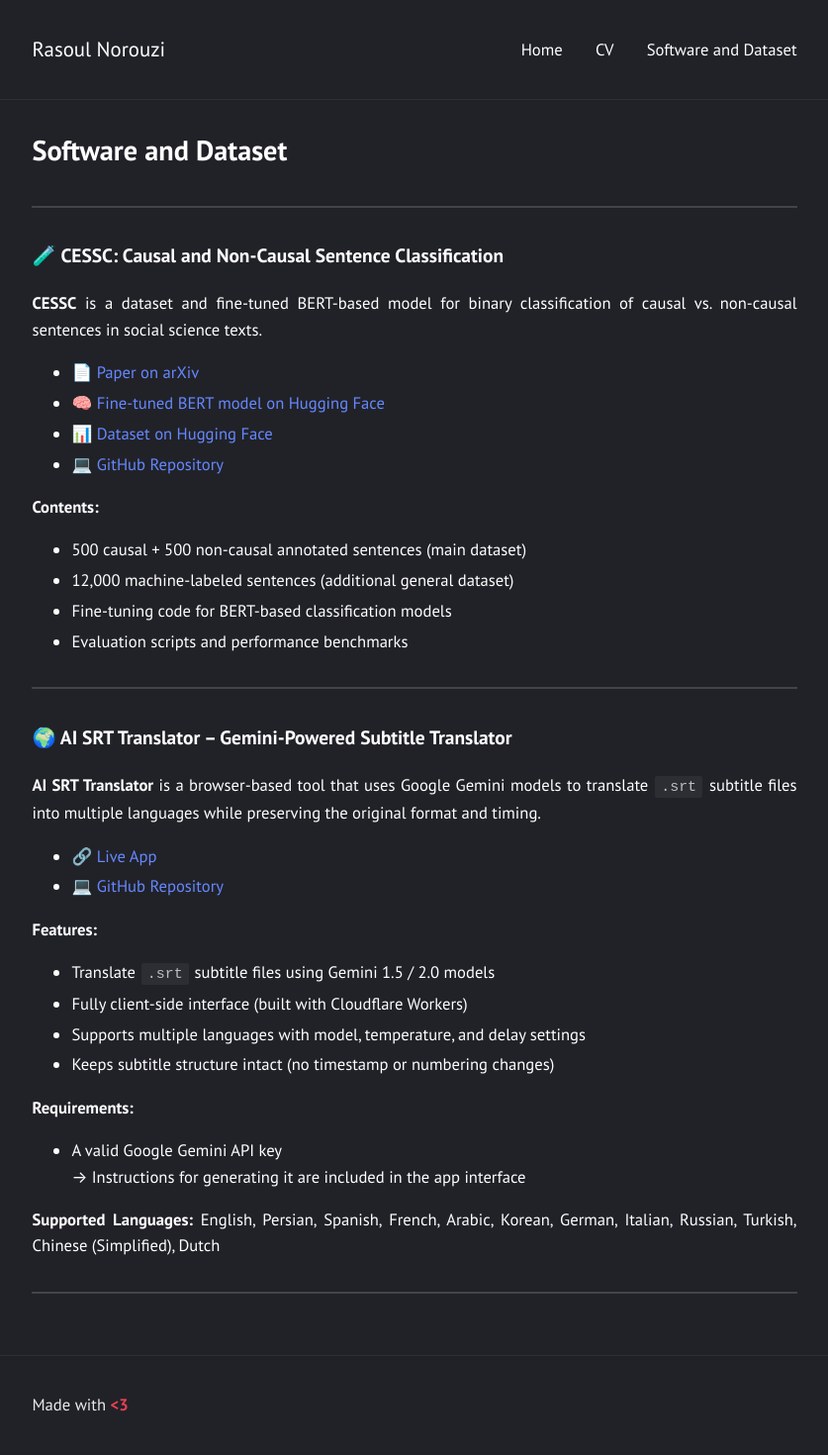
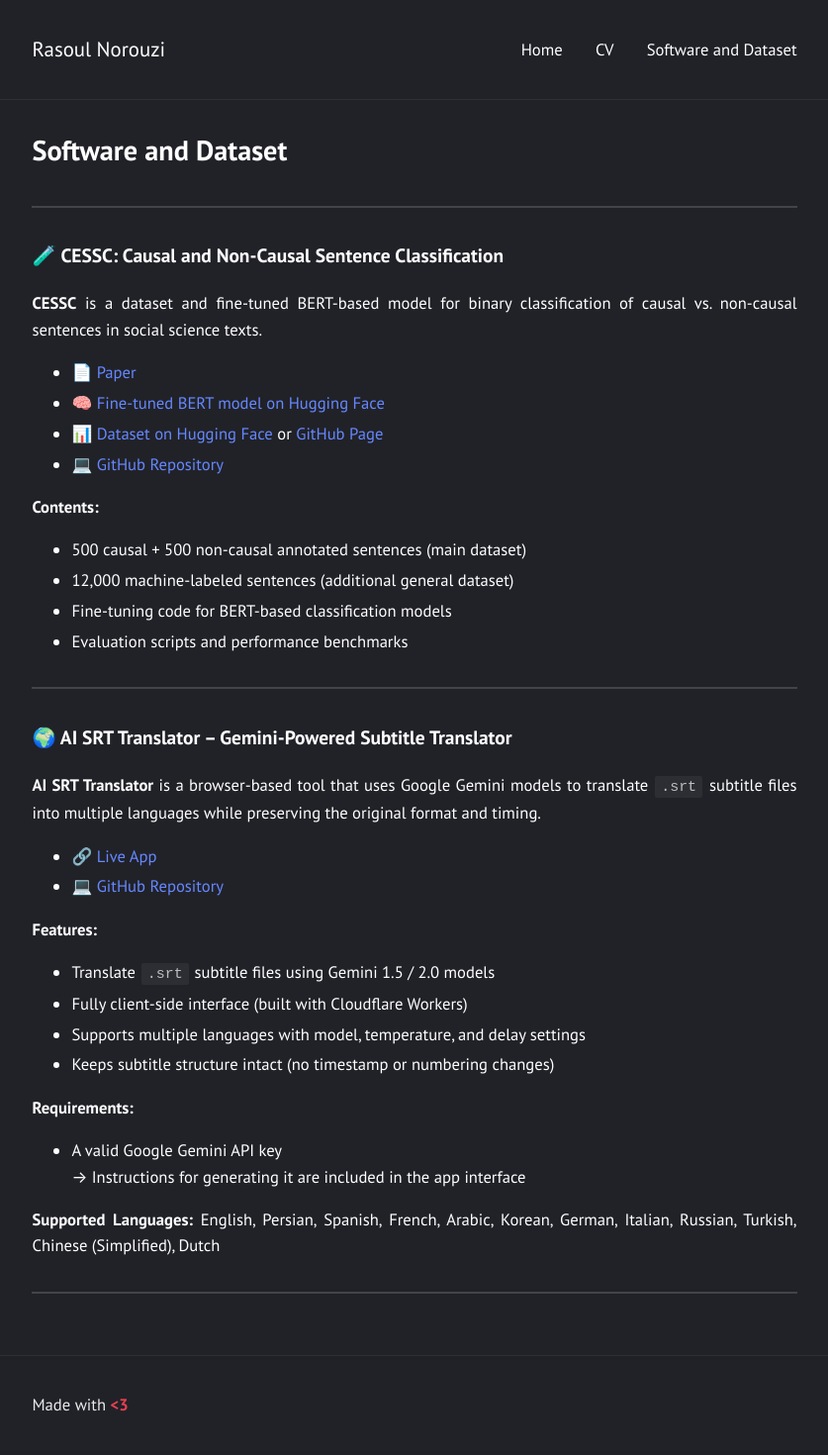
Before and after one commit to rasoulnorouzi/rasoulnorouzi.github.io, a Jekyll site: the page built from software-and-dataset.md, in a window 1280 px wide. Shown: the whole page at 99% size, without its empty margins (221-1058 px from the left). Built offline with Jekyll 4.4.1, drawn with Linux system fonts in a browser that asks for light colours.

Commit message:
Update software-and-dataset.md

```diff
--- a/software-and-dataset.md
+++ b/software-and-dataset.md
@@ -8,9 +8,9 @@ layout: page
 
 **CESSC** is a dataset and fine-tuned BERT-based model for binary classification of causal vs. non-causal sentences in social science texts.
 
-- 📄 [Paper on arXiv](https://arxiv.org/abs/2403.02891)
-- 🧠 [Fine-tuned BERT model on Hugging Face](https://huggingface.co/rasoulnorouzi/cessc-bert)
-- 📊 [Dataset on Hugging Face](https://huggingface.co/datasets/rasoulnorouzi/cessc)
+- 📄 [Paper](https://www.cambridge.org/core/journals/research-synthesis-methods/article/capturing-causal-claims-a-finetuned-text-mining-model-for-extracting-causal-sentences-from-social-science-papers/E76E6EFB3373DE4FE6D9DCDB56271CEE?utm_campaign=shareaholic&utm_medium=copy_link&utm_source=bookmark)
+- 🧠 [Fine-tuned BERT model on Hugging Face](https://huggingface.co/rasoultilburg/ssc_bert)
+- 📊 [Dataset on Hugging Face](https://huggingface.co/datasets/rasoultilburg/ssc)  or [GitHub Page](https://github.com/rasoulnorouzi/cessc/tree/main/datasets)
 - 💻 [GitHub Repository](https://github.com/rasoulnorouzi/cessc)
 
 **Contents:**
```
